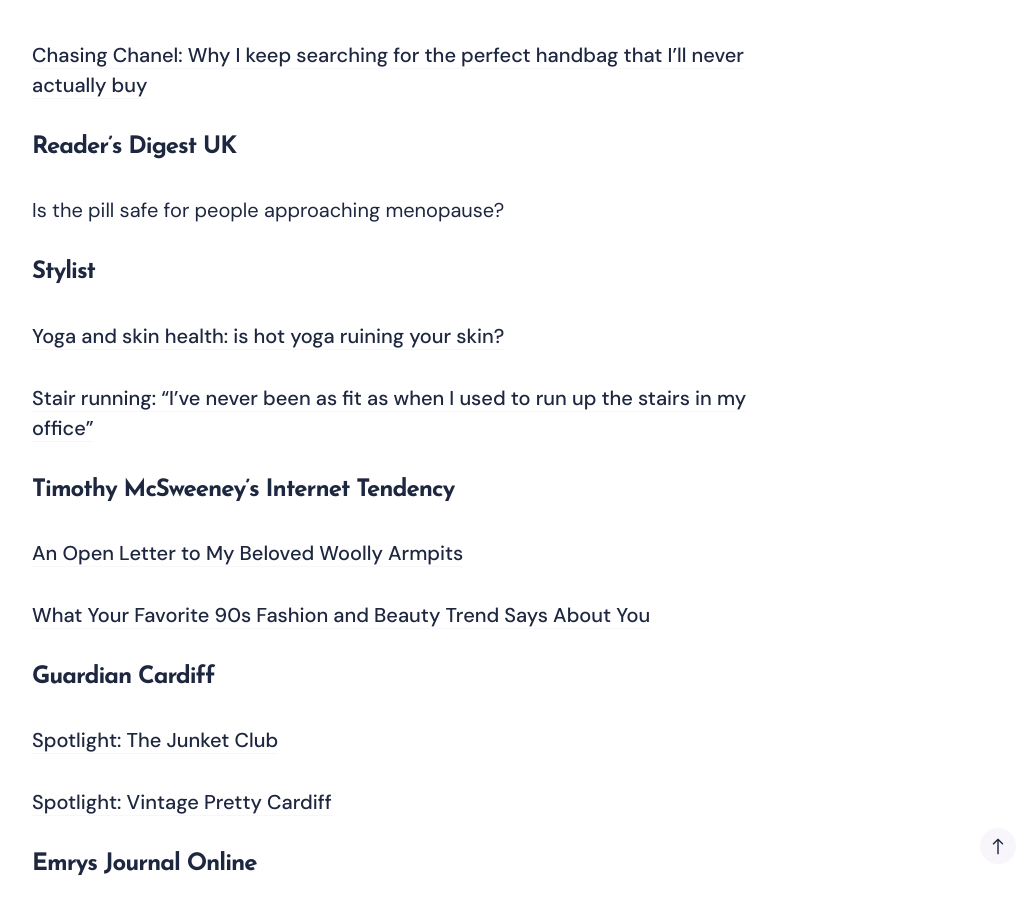
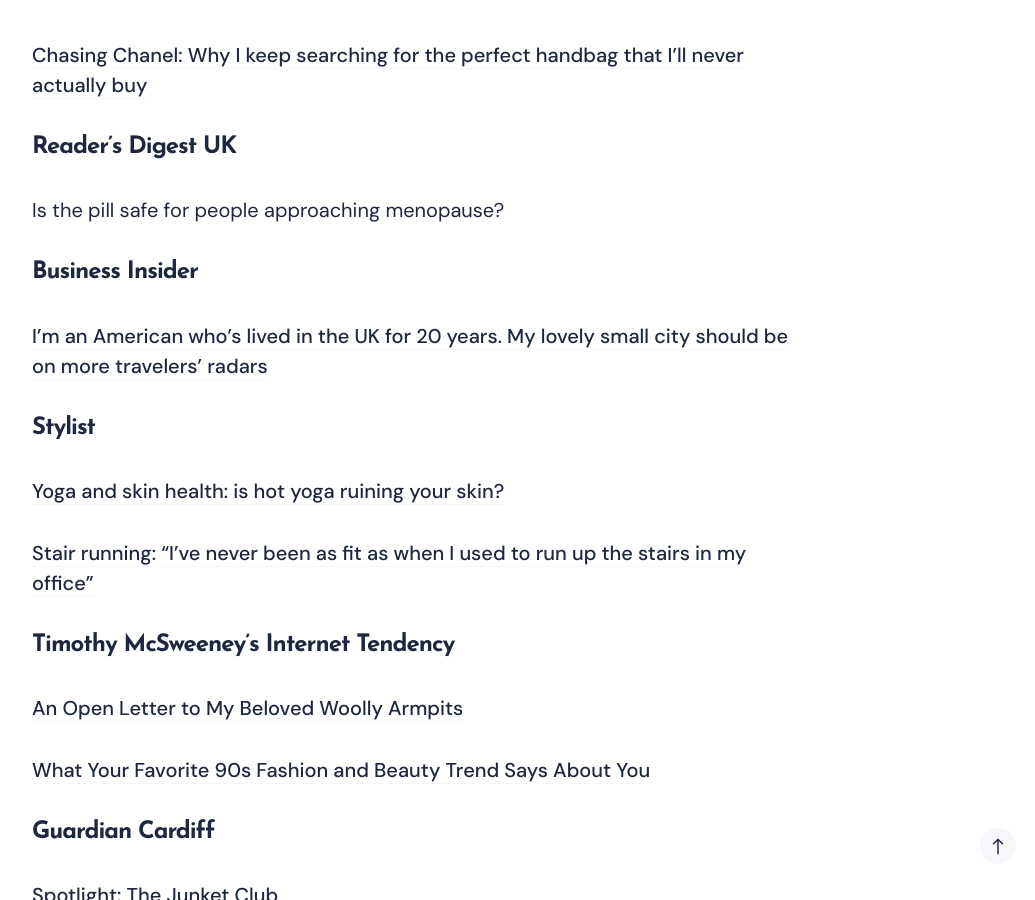
Before and after one commit to jensburns/jensburns.github.io, a Jekyll site: the page built from _pages/writing.md, in a window 1280 px wide and 900 px high, scrolled down 1291 px. Shown: the whole window, without its empty margins (228-1263 px from the left). Built offline with Jekyll 4.4.1, drawn with Linux system fonts in a browser that asks for light colours; nearby versions of some CDN libraries.

Commit message:
Update writing.md

```diff
--- a/_pages/writing.md
+++ b/_pages/writing.md
@@ -15,6 +15,9 @@
 
 ### Reader's Digest UK
 Is the pill safe for people approaching menopause?
+
+### Business Insider
+[I'm an American who's lived in the UK for 20 years. My lovely small city should be on more travelers' radars](https://www.businessinsider.com/why-best-place-in-uk-to-visit-cardiff-recommendations-local-2025-11)
 
 ### Stylist
 [Yoga and skin health: is hot yoga ruining your skin?](https://www.stylist.co.uk/fitness-health/wellbeing/hot-yoga-ruining-skin/630077)
```
